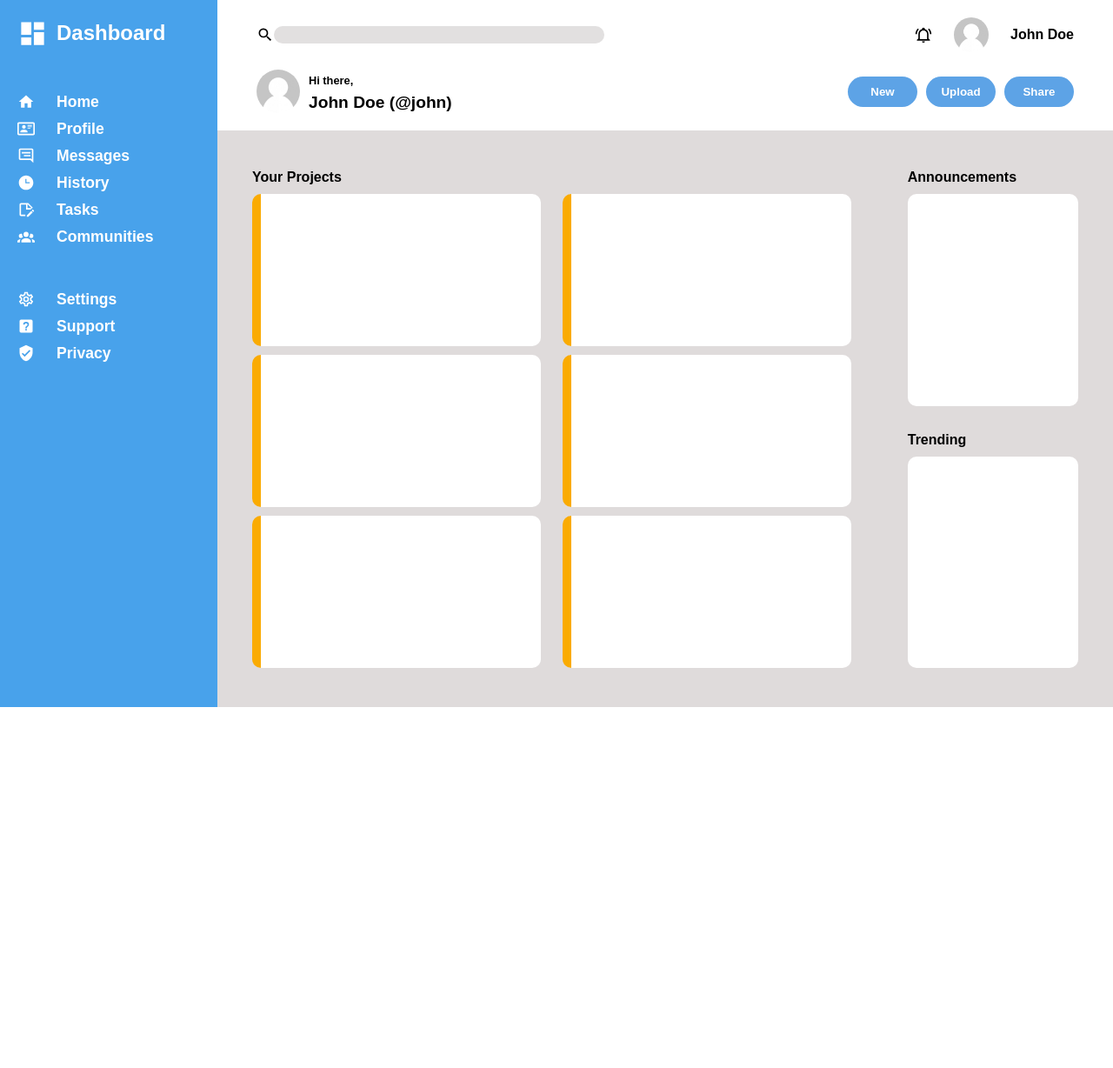
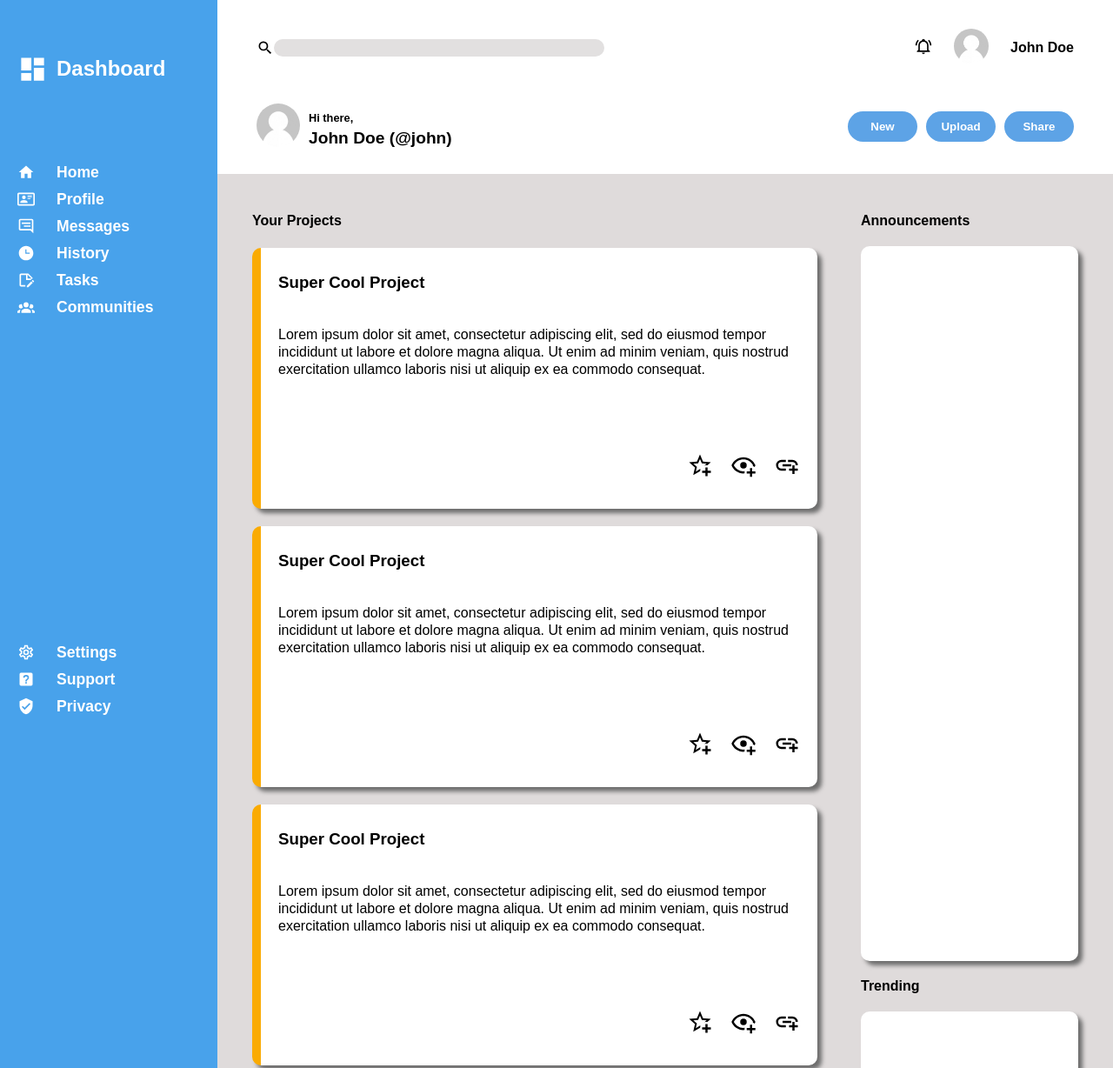
Before and after one commit to ehmk/admin-dashboard, a plain HTML site: page index.html in a window 1280 px wide. Shown: the top 1228 px of the page at 87% size. Before the commit the page ends 813 px from the top, so only its background shows below. Drawn offline with Linux system fonts and the light colour scheme.

Commit message:
Finished the projects section and made positioning adjustments on the header

```diff
--- a/index.html
+++ b/index.html
@@ -15,12 +15,12 @@
           <label for="search-input"><input type="input" id="search-input" /></label>
         </div>
         <div class="profile">
-          <img src="images/bell-ring-outline.svg" alt="bell" class="dash-svg" />
-          <img src="images/blank-profile-photo.jpeg" alt="profile-picture" class="profile-picture" />
+          <a href="#"><img src="images/bell-ring-outline.svg" alt="bell" class="dash-svg" /></a>
+          <a href="#" class="profile-link"><img src="images/blank-profile-photo.jpeg" alt="profile-picture" class="profile-picture" /></a>
           <a href="#">John Doe</a>
         </div>
         <div class="greeting">
-          <img src="images/blank-profile-photo.jpeg" alt="profile-picture" class="profile-picture" />
+          <a href="#" class="profile-link"><img src="images/blank-profile-photo.jpeg" alt="profile-picture" class="profile-picture" /></a>
           <p>Hi there,</p>
           <h2>John Doe (@john)</h2>
         </div>
@@ -96,13 +96,63 @@
       </div>
       <div class="main-content">
         <div class="projects">
-          <h2>Your Projects</h2>
-          <div class="project"></div>
-          <div class="project"></div>
-          <div class="project"></div>
-          <div class="project"></div>
-          <div class="project"></div>
-          <div class="project"></div>
+          <div class="project-header">
+            <h2>Your Projects</h2>
+          </div>
+          <div class="project">
+            <h3>Super Cool Project</h3>
+            <p>Lorem ipsum dolor sit amet, consectetur adipiscing elit, sed do eiusmod tempor incididunt ut labore et dolore magna aliqua. Ut enim ad minim veniam, quis nostrud exercitation ullamco laboris nisi ut aliquip ex ea commodo consequat.</p>
+            <div class="project-links">
+              <a href="#"><img src="images/star-plus-outline.svg" alt="star" /></a>
+              <a href="#"><img src="images/eye-plus-outline.svg" alt="eye" /></a>
+              <a href="#"><img src="images/link-plus.svg" alt="link" /></a>
+            </div>
+          </div>
+          <div class="project">
+            <h3>Super Cool Project</h3>
+            <p>Lorem ipsum dolor sit amet, consectetur adipiscing elit, sed do eiusmod tempor incididunt ut labore et dolore magna aliqua. Ut enim ad minim veniam, quis nostrud exercitation ullamco laboris nisi ut aliquip ex ea commodo consequat.</p>
+            <div class="project-links">
+              <a href="#"><img src="images/star-plus-outline.svg" alt="star" /></a>
+              <a href="#"><img src="images/eye-plus-outline.svg" alt="eye" /></a>
+              <a href="#"><img src="images/link-plus.svg" alt="link" /></a>
+            </div>
+          </div>
+          <div class="project">
+            <h3>Super Cool Project</h3>
+            <p>Lorem ipsum dolor sit amet, consectetur adipiscing elit, sed do eiusmod tempor incididunt ut labore et dolore magna aliqua. Ut enim ad minim veniam, quis nostrud exercitation ullamco laboris nisi ut aliquip ex ea commodo consequat.</p>
+            <div class="project-links">
+              <a href="#"><img src="images/star-plus-outline.svg" alt="star" /></a>
+              <a href="#"><img src="images/eye-plus-outline.svg" alt="eye" /></a>
+              <a href="#"><img src="images/link-plus.svg" alt="link" /></a>
+            </div>
+          </div>
+          <div class="project">
+            <h3>Super Cool Project</h3>
+            <p>Lorem ipsum dolor sit amet, consectetur adipiscing elit, sed do eiusmod tempor incididunt ut labore et dolore magna aliqua. Ut enim ad minim veniam, quis nostrud exercitation ullamco laboris nisi ut aliquip ex ea commodo consequat.</p>
+            <div class="project-links">
+              <a href="#"><img src="images/star-plus-outline.svg" alt="star" /></a>
+              <a href="#"><img src="images/eye-plus-outline.svg" alt="eye" /></a>
+              <a href="#"><img src="images/link-plus.svg" alt="link" /></a>
+            </div>
+          </div>
+          <div class="project">
+            <h3>Super Cool Project</h3>
+            <p>Lorem ipsum dolor sit amet, consectetur adipiscing elit, sed do eiusmod tempor incididunt ut labore et dolore magna aliqua. Ut enim ad minim veniam, quis nostrud exercitation ullamco laboris nisi ut aliquip ex ea commodo consequat.</p>
+            <div class="project-links">
+              <a href="#"><img src="images/star-plus-outline.svg" alt="star" /></a>
+              <a href="#"><img src="images/eye-plus-outline.svg" alt="eye" /></a>
+              <a href="#"><img src="images/link-plus.svg" alt="link" /></a>
+            </div>
+          </div>
+          <div class="project">
+            <h3>Super Cool Project</h3>
+            <p>Lorem ipsum dolor sit amet, consectetur adipiscing elit, sed do eiusmod tempor incididunt ut labore et dolore magna aliqua. Ut enim ad minim veniam, quis nostrud exercitation ullamco laboris nisi ut aliquip ex ea commodo consequat.</p>
+            <div class="project-links">
+              <a href="#"><img src="images/star-plus-outline.svg" alt="star" /></a>
+              <a href="#"><img src="images/eye-plus-outline.svg" alt="eye" /></a>
+              <a href="#"><img src="images/link-plus.svg" alt="link" /></a>
+            </div>
+          </div>
         </div>
         <div class="right-column">
           <div class="announcements">
--- a/styles/main.css
+++ b/styles/main.css
@@ -6,10 +6,10 @@
 
 .container {
   display: grid;
-  width: 100vw;
-  height: 100vh;
+  /* width: 100vw;
+  height: 100vh; */
   grid-template-columns: 250px 1fr;
-  grid-template-rows: minmax(150px, 1fr) 4fr;
+  grid-template-rows: 200px 1fr;
 }
 
 .header {
@@ -62,15 +62,30 @@
   grid-template-columns: min-content 1fr;
   grid-template-rows: 1fr 1fr;
   column-gap: 10px;
+  row-gap: 5px;
   align-items: center;
   font-weight: bold;
   font-size: 0.8rem;
 }
 
-.greeting > .profile-picture {
-  grid-row: 1 / 3;
+.greeting .profile-picture {
   height: 50px;
   width: 50px;
+}
+
+.profile-link {
+  grid-row-start: 1;
+  grid-row-end: -1;
+}
+
+.greeting > p {
+  align-self: end;
+  grid-area: 1 / 2 / 2 / 3;
+}
+
+.greeting > h2 {
+  align-self: start;
+  grid-area: 2 / 2 / 3 / 3;
 }
 
 .buttons {
@@ -107,7 +122,6 @@
 .main-content {
   background-color: rgb(223, 219, 219);
   grid-area: 2 / 2 / 3 / 3;
-  gap: 15px;
 }
 
 .nav-header {
@@ -169,47 +183,69 @@
 .right-column {
   display: grid;
   grid-template-rows: 1fr 1fr;
-  gap: 30px;
+  grid-template-columns: 250px;
+  row-gap: 20px;
   padding: 25px;
+  justify-content: center;
 }
 
 .announcements {
   display: grid;
   grid-template-rows: min-content 1fr;
-  gap: 10px;
+  gap: 20px;
 }
 
 .announcements-panel {
   background: white;
   border-radius: 10px;
+  box-shadow: 5px 5px 5px rgb(109, 109, 109);
 }
 
 .trending {
   display: grid;
   grid-template-rows: min-content 1fr;
-  gap: 10px;
+  gap: 20px;
 }
 
 .trending-panel {
   background: white;
   border-radius: 10px;
+  box-shadow: 5px 5px 5px rgb(109, 109, 109);
 }
 
 .projects {
   display: grid;
-  grid-template-rows: min-content repeat(3, 175px);
-  grid-template-columns: repeat(auto-fit, minmax(300px, 1fr));
-  row-gap: 10px;
+  grid-template-rows: 20px repeat(4, 300px);
+  grid-template-columns: repeat(auto-fit, minmax(400px, 1fr));
+  row-gap: 20px;
   column-gap: 25px;
   padding: 25px;
 }
 
-.projects > h2 {
+.project-header {
   grid-column: 1 / -1;
+  grid-row: 1 / 2;
 }
 
 .project {
   background-color: white;
   border-radius: 10px;
   border-left: 10px solid rgb(250, 171, 2);
+  box-shadow: 5px 5px 5px rgb(109, 109, 109);
+  padding: 30px 20px;
+  display: grid;
+  grid-template-rows: 1fr 2fr 1fr;
+  line-height: 20px;
 }
+
+.project-links {
+  display: flex;
+  justify-content: flex-end;
+  align-items: flex-end;
+  gap: 20px;
+}
+
+.project-links img {
+  height: 30px;
+  width: 30px;
+}
```
Also changed, not shown: images/eye-plus-outline.svg (added), images/link-plus.svg (added), images/star-plus-outline.svg (added).
